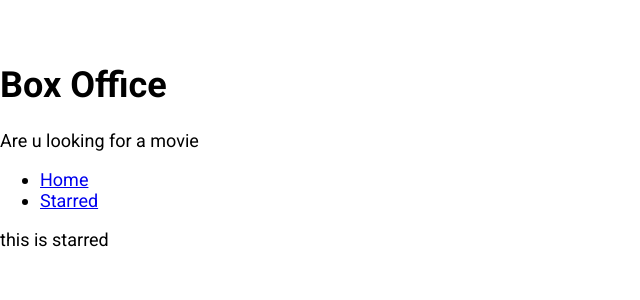
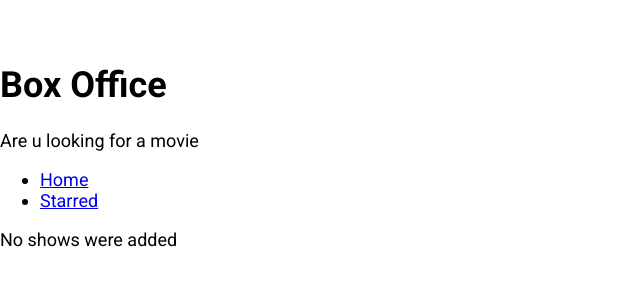
Before and after one commit to vijay131094/box-office, a React (Create React App) app: page /starred in a window 1280 px wide. Shown: the top 300 px of the page, without its empty margins (0-640 px from the left). Built offline with nearby package versions, Linux system fonts and the light colour scheme.

Commit message:
displaying starred shows

```diff
--- a/src/pages/Starred.js
+++ b/src/pages/Starred.js
@@ -1,10 +1,43 @@
-import React from 'react';
-import Mainpagelayout from '../components/MainPageLayout';
+import React, { useState, useEffect } from 'react'
+import MainPageLayout from '../components/MainPageLayout'
+import { useShows } from '../misc/custom-hooks'
+import { apiGet } from '../misc/config'
+import ShowGrid from '../components/show/ShowGrid'
 
 const Starred = () => {
-  return <Mainpagelayout>
-   this is starred
-  </Mainpagelayout>;
-};
+  const [starred] = useShows()
 
-export default Starred;
+  const [shows, setShows] = useState(null)
+  const [isLoading, setIsLoading] = useState(true)
+  const [error, setError] = useState(null)
+
+  useEffect(() => {
+    if (starred && starred.length > 0) {
+      const promises = starred.map((showId) => apiGet(`/shows/${showId}`))
+
+      Promise.all(promises)
+        .then((apiData) => apiData.map((show) => ({ show })))
+        .then((results) => {
+          setShows(results)
+          setIsLoading(false)
+        })
+        .catch((err) => {
+          setError(err.message)
+          setIsLoading(false)
+        })
+    } else {
+      setIsLoading(false)
+    }
+  }, [starred])
+
+  return (
+    <MainPageLayout>
+      {isLoading && <div>Shows are still loading</div>}
+      {error && <div>Error occured: {error}</div>}
+      {!isLoading && !shows && <div>No shows were added</div>}
+      {!isLoading && !error && shows && <ShowGrid data={shows} />}
+    </MainPageLayout>
+  )
+}
+
+export default Starred
```
